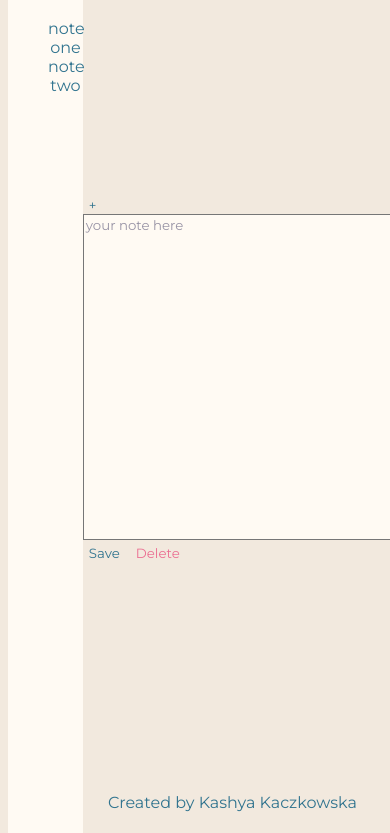
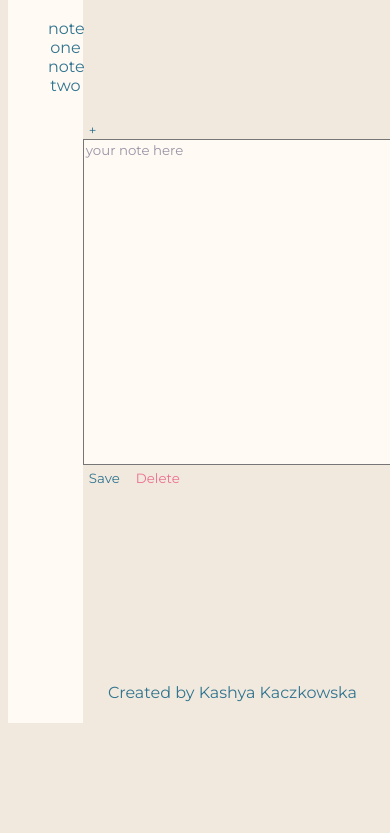
Before and after one commit to kashyakacz/assign-1, a plain HTML site: page note.html in a window 390 px wide. Shown: the part 124-957 px from the top of the page. After the commit the page ends 847 px from the top, so only its background shows below. Drawn offline with Linux system fonts and the light colour scheme.

Commit message:
Fixed height issues for layout in the grid container. Changed responsive layout to one media query

```diff
--- a/CSS/styles.css
+++ b/CSS/styles.css
@@ -2,9 +2,6 @@
 
 }
 
-@media screen and (max-width:600px){
-
-}
 body {
     background-color: #f2e9de;
 }
@@ -26,7 +23,7 @@ a {
 }
 .container{
     display: grid;
-    grid-template-rows: 20% 205% 10%;
+    grid-template-rows: 5% 1fr 5%;
     grid-template-columns: 20% 80%;
     grid-template-areas:
     "side header"
@@ -66,6 +63,8 @@ a {
 .item-b {
     grid-area: main;
     align-content: center;
+    height: 90vh
+
 }
 .item-c {
     grid-area:footer;
```
